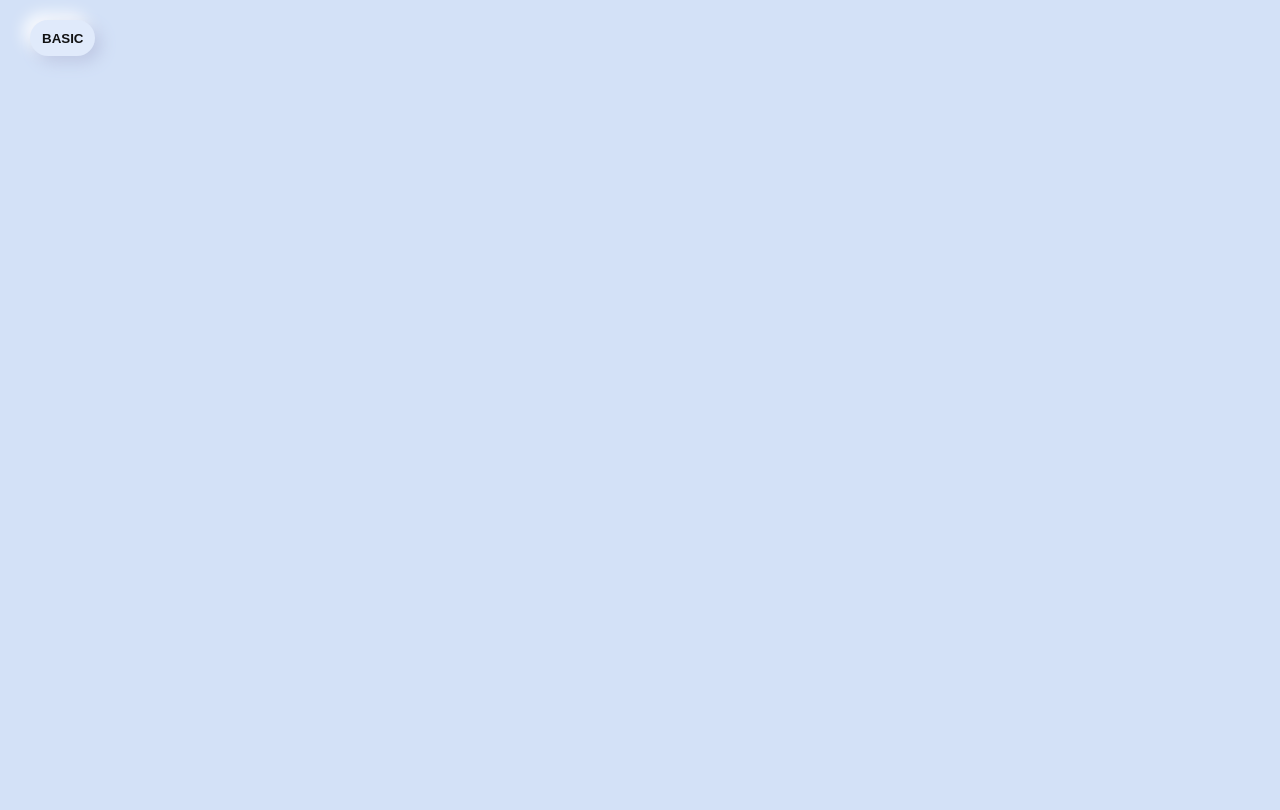
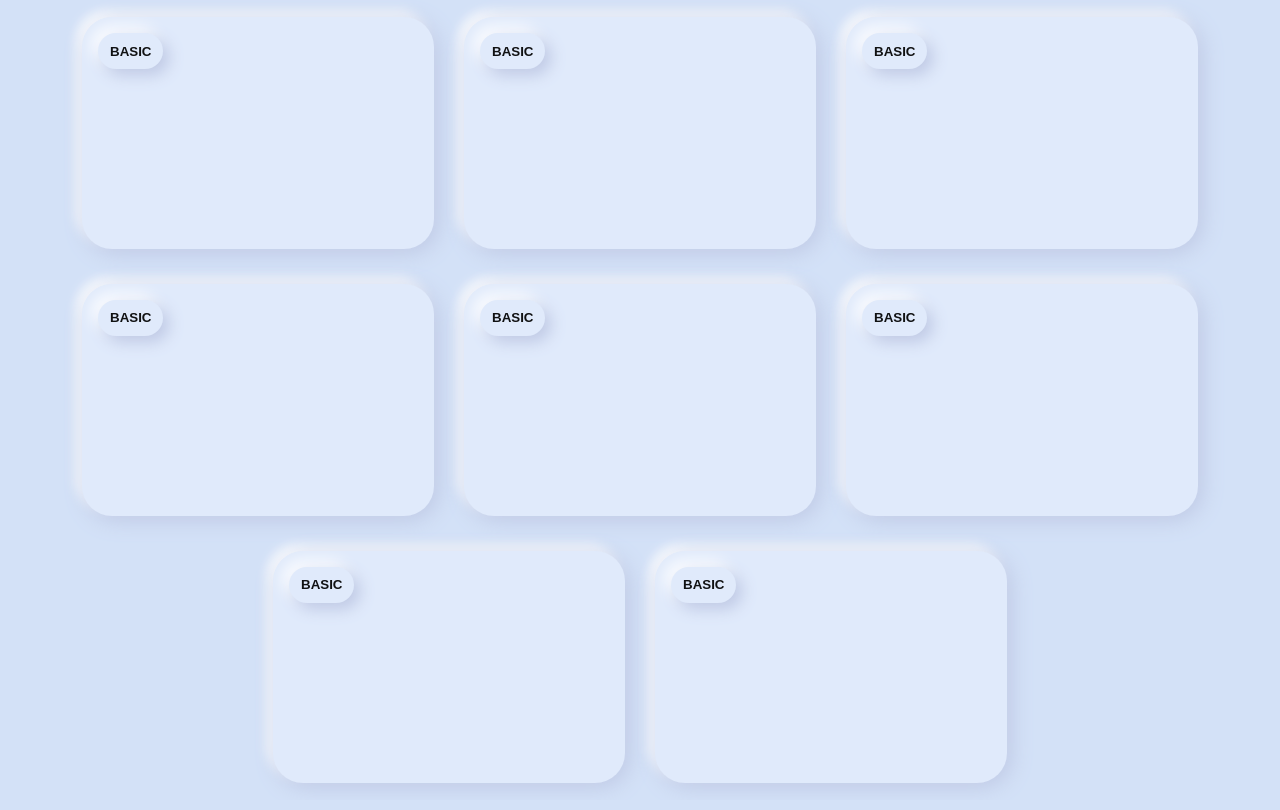
Before and after one commit to Florian935/neumorphism-design-demo, an Angular app: page / in a window 1280 px wide. Built offline with nearby package versions, Linux system fonts and the light colour scheme.

Commit message:
Feat: WIP neumorphism design for mat-card

```diff
--- a/src/app/app.component.html
+++ b/src/app/app.component.html
@@ -1,4 +1,5 @@
 <div class="app-container">
+    <mat-card>
         <div class="button-container">
             <div>
                 <button
@@ -10,4 +11,96 @@
                 </button>
             </div>
         </div>
+    </mat-card>
+    <mat-card>
+        <div class="button-container">
+            <div>
+                <button
+                    (click)="onClick()"
+                    class="mat-button-customized"
+                    [ngClass]="{ active: isActive }"
+                >
+                    BASIC
+                </button>
             </div>
+        </div>
+    </mat-card>
+    <mat-card>
+        <div class="button-container">
+            <div>
+                <button
+                    (click)="onClick()"
+                    class="mat-button-customized"
+                    [ngClass]="{ active: isActive }"
+                >
+                    BASIC
+                </button>
+            </div>
+        </div>
+    </mat-card>
+    <mat-card>
+        <div class="button-container">
+            <div>
+                <button
+                    (click)="onClick()"
+                    class="mat-button-customized"
+                    [ngClass]="{ active: isActive }"
+                >
+                    BASIC
+                </button>
+            </div>
+        </div>
+    </mat-card>
+    <mat-card>
+        <div class="button-container">
+            <div>
+                <button
+                    (click)="onClick()"
+                    class="mat-button-customized"
+                    [ngClass]="{ active: isActive }"
+                >
+                    BASIC
+                </button>
+            </div>
+        </div>
+    </mat-card>
+    <mat-card>
+        <div class="button-container">
+            <div>
+                <button
+                    (click)="onClick()"
+                    class="mat-button-customized"
+                    [ngClass]="{ active: isActive }"
+                >
+                    BASIC
+                </button>
+            </div>
+        </div>
+    </mat-card>
+    <mat-card>
+        <div class="button-container">
+            <div>
+                <button
+                    (click)="onClick()"
+                    class="mat-button-customized"
+                    [ngClass]="{ active: isActive }"
+                >
+                    BASIC
+                </button>
+            </div>
+        </div>
+    </mat-card>
+    <mat-card>
+        <div class="button-container">
+            <div>
+                <button
+                    (click)="onClick()"
+                    class="mat-button-customized"
+                    [ngClass]="{ active: isActive }"
+                >
+                    BASIC
+                </button>
+            </div>
+        </div>
+    </mat-card>
+</div>
--- a/src/app/app.component.scss
+++ b/src/app/app.component.scss
@@ -1,9 +1,20 @@
 .app-container {
-    margin: 10px;
+    display: flex;
+    margin: auto;
+    height: 100%;
+    width: 100%;
+    flex-wrap: wrap;
+    justify-content: center;
+    align-items: center;
 
-    div {
-        margin: 10px;
-    }
+    .mat-card {
+        margin: 15px;
+        background-color: #e0eafb;
+        border: none;
+        border-radius: 30px;
+        width: 25%;
+        height: 25%;
+        box-shadow: 4px 4px 22px #bec8e4, -6px -6px 12px #fff;
 
         .button-container {
             display: flex;
@@ -33,3 +44,4 @@
             }
         }
     }
+}
--- a/src/app/app.module.ts
+++ b/src/app/app.module.ts
@@ -6,8 +6,9 @@ import { AppComponent } from './app.component';
 import { BrowserAnimationsModule } from '@angular/platform-browser/animations';
 
 import { MatButtonModule } from '@angular/material/button';
+import { MatCardModule } from '@angular/material/card';
 
-const MATERIALS = [MatButtonModule];
+const MATERIALS = [MatButtonModule, MatCardModule];
 @NgModule({
     declarations: [AppComponent],
     imports: [
```
Also changed, not shown: 1 other file (tests, documents, lock files or other folders). Lines whose indentation alone changed are shown as unchanged.
